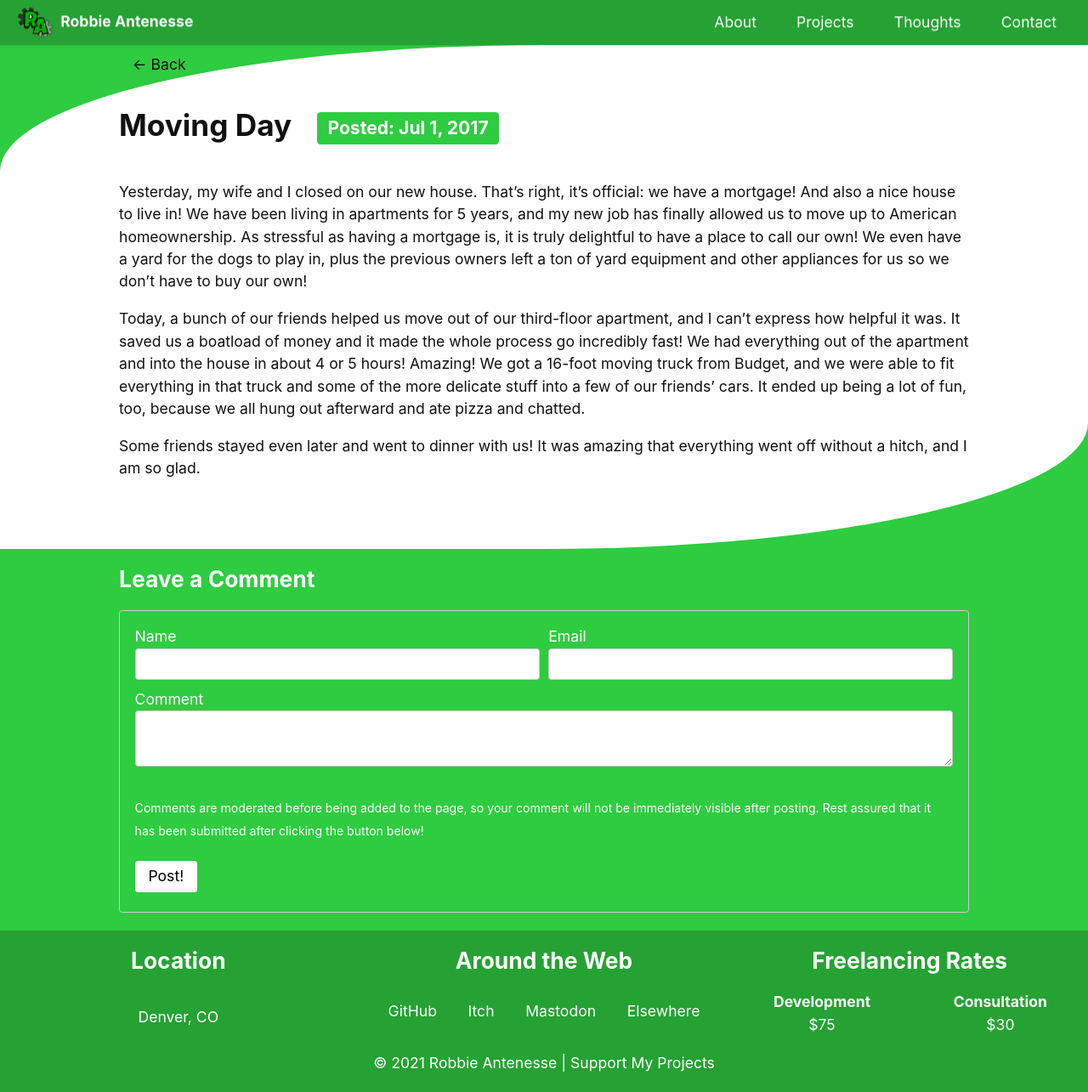
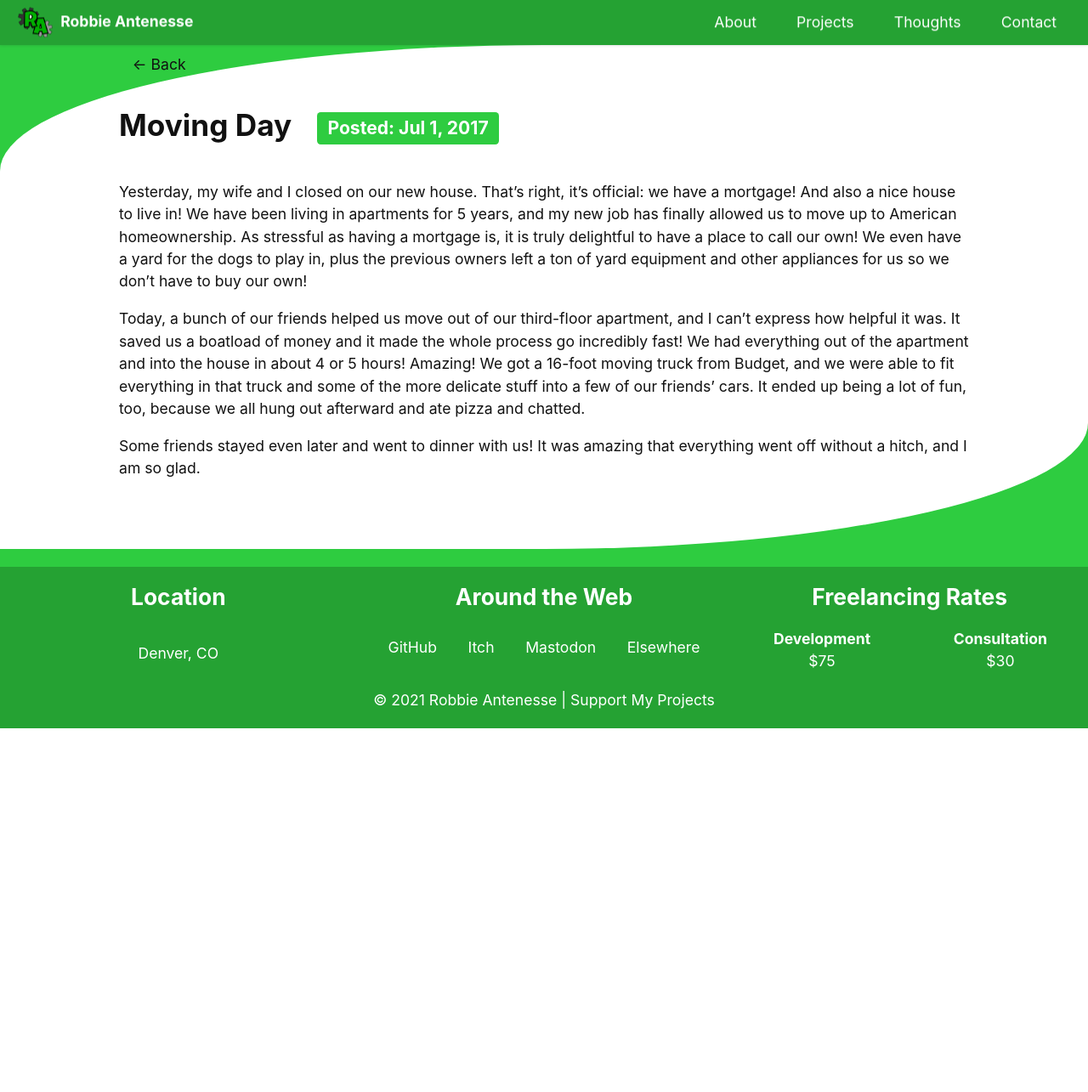
Before and after one commit to Alamantus/robbie.antenesse.net, a Jekyll site: the page built from _posts/2017-07-01-moving-day.md, in a window 1280 px wide. Shown: the whole page at 85% size. Built offline with Jekyll 4.4.1, drawn with Linux system fonts in a browser that asks for light colours; after the commit the page ends 900 px from its top, so only the background shows below that.

Commit message:
Disable comments until I can set up my own Staticman

```diff
--- a/_config.yml
+++ b/_config.yml
@@ -4,6 +4,8 @@
 baseurl: "" # the subpath of your site, e.g. /blog
 url: "https://robbie.antenesse.net" # the base hostname & protocol for your site
 
+enable_comments: false
+
 collections:
   projects:
     output: true
--- a/_layouts/post.html
+++ b/_layouts/post.html
@@ -21,7 +21,7 @@ layout: default
 </section>
 
 <section id="comments"{% if page.featured %} class="featured"{% endif %}>
-  {% if page.comments == true %}
+  {% if site.enable_comments == true and page.comments == true %}
   <header class="container">
     <h2>Leave a Comment</h2>
     <form method="POST" action="https://staticman3.herokuapp.com/v3/entry/github/Alamantus/robbie.antenesse.net/master/comments">
```
